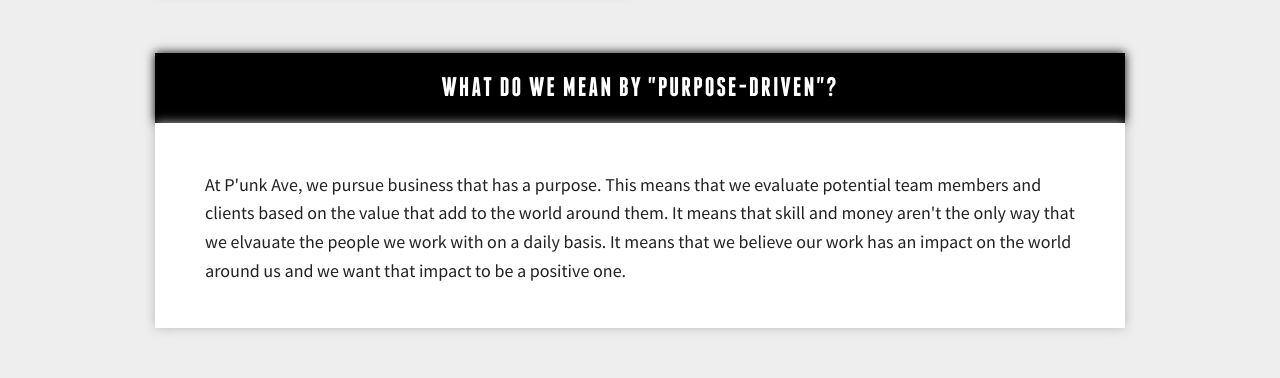
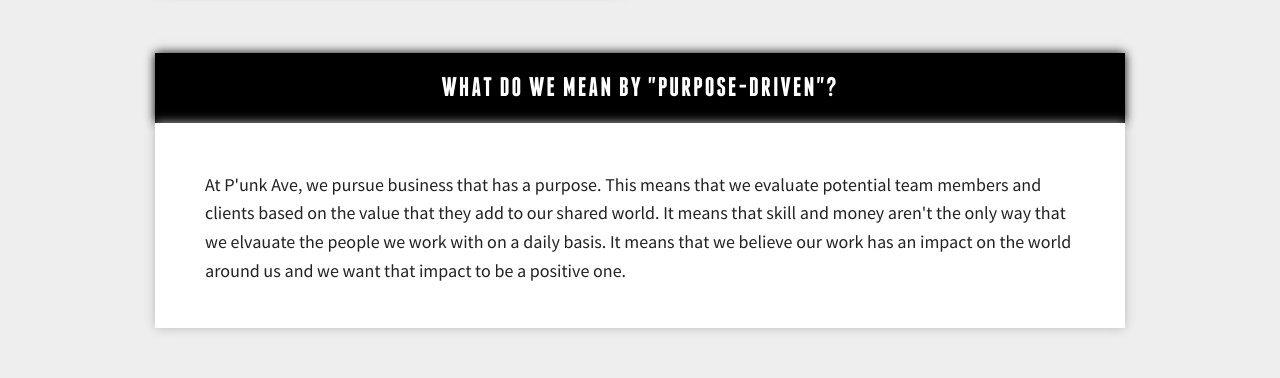
Before and after one commit to punkave/Apprenticeship, a plain HTML site: page index.html in a window 1280 px wide. Shown: the part 800-1178 px from the top of the page. Drawn offline with Linux system fonts and the light colour scheme.

Commit message:
Some content edits

```diff
--- a/index.html
+++ b/index.html
@@ -41,7 +41,7 @@
     </section>
     <section class="twelve columns what">
       <h3>What do we mean by "purpose-driven"?</h3>
-      <p class="box">At P'unk Ave, we pursue business that has a purpose. This means that we evaluate potential team members and clients based on the value that add to the world around them. It means that skill and money aren't the only way that we elvauate the people we work with on a daily basis. It means that we believe our work has an impact on the world around us and we want that impact to be a positive one.</p>
+      <p class="box">At P'unk Ave, we pursue business that has a purpose. This means that we evaluate potential team members and clients based on the value that they add to our shared world. It means that skill and money aren't the only way that we elvauate the people we work with on a daily basis. It means that we believe our work has an impact on the world around us and we want that impact to be a positive one.</p>
     </section>
 	</div>
 
```
